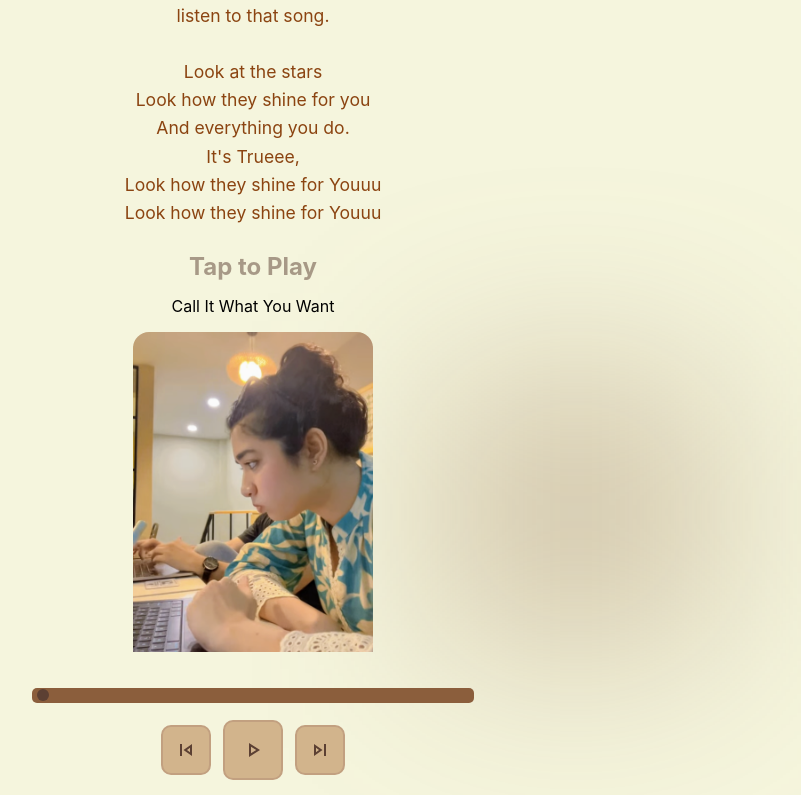
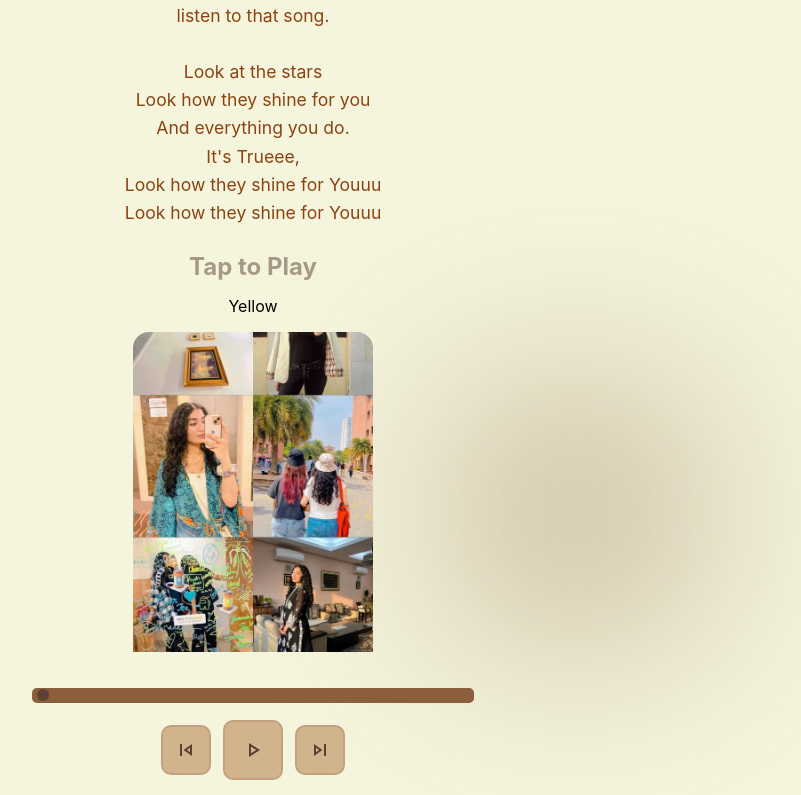
Before and after one commit to Aaddy-1/bdayWebsite, a React (Create React App) app: page /bdayWebsite/success in a window 1280 px wide. Shown: the part 671-1466 px from the top of the page, without its empty margins (387-1188 px from the left). Built offline with nearby package versions, Linux system fonts and the light colour scheme.

Commit message:
fixed typo

```diff
--- a/src/components/WelcomeComponent.jsx
+++ b/src/components/WelcomeComponent.jsx
@@ -9,9 +9,10 @@ import "./welcome.css";
 
 const WelcomeComponent = () => {
   const songs = [
-    { title: "Call It What You Want", src: "/songs/callitWhatYouWant.mp3", thumbnail: "/images/callitWhatYouWant.png" },
-    { title: "All Too Well", src: "/songs/allTooWell.mp3", thumbnail: "/images/allTooWell.jpg" },
-    { title: "Ye Tune Kya Kiya", src: "songs/yeTuneKyaKiya.mp3", thumbnail: "/images/yeTuneKyaKiya.jpg" },
+    { title: "Yellow", src: "songs/yellow.mp3", thumbnail: "images/yellow.jpg" },
+    { title: "Call It What You Want", src: "songs/callitWhatYouWant.mp3", thumbnail: "images/callItWhatYouWant.png" },
+    { title: "All Too Well", src: "songs/allTooWell.mp3", thumbnail: "images/allTooWell.jpg" },
+    { title: "Ye Tune Kya Kiya", src: "songs/yeTuneKyaKiya.mp3", thumbnail: "images/yeTuneKyaKiya.jpg" },
   ];
 
   const [currentSongIndex, setCurrentSongIndex] = useState(0);
```
